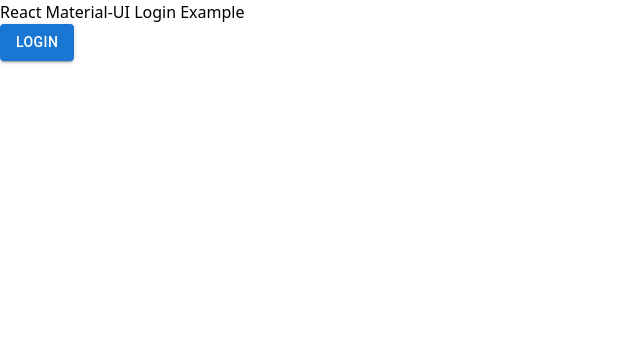
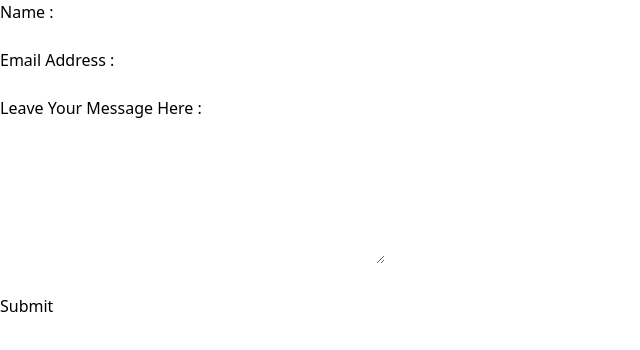
Before and after one commit to Thanush1307/Thnush.K, a React (Create React App) app: page / in a window 1280 px wide. Shown: the top 350 px of the page, without its empty margins (0-640 px from the left). Built offline with nearby package versions, Linux system fonts and the light colour scheme.

Commit message:
initial commit

```diff
--- a/src/App.js
+++ b/src/App.js
@@ -1,4 +1,17 @@
-import  "./App.css";
+import React from 'react';
+import BasicForm from './Day-2/BasicForm.jsx';
+
+function App() {
+  return(
+    <div>
+      <BasicForm/>
+    </div>
+  );
+}
+
+export default App;
+
+/*import  "./App.css";
 import React from 'react';
 import MaterialButton from './Day-4/MaterialButton';
 function App() {
@@ -9,7 +22,8 @@
     </div>
   );
 }
-export default App;
+export default App;*/
+
 /*import React from 'react';
 import FruitSurvey from "./Day-4/FruitSurvey";
 function App() {
--- /dev/null
+++ b/src/Day-2/BasicForm.jsx
@@ -0,0 +1,31 @@
+import React from 'react';
+import { useState } from 'react';
+
+const BasicForm = () => {
+
+    const [name, setName] = useState('');
+    const [email, setEmail] = useState('');
+    const [message, setMessage] = useState('');
+
+    const getElement = (event) => {
+        event.preventDefault();
+        console.log(name);
+        console.log(email);
+        console.log(message);
+    }
+    return(
+        <form onSubmit={getElement}>
+
+            <label>Name : <input id = "name" type = "text" onChange = {(event) => setName(event.target.value)}></input></label><br></br><br></br>
+
+            <label>Email Address : <input id = "email" type = "email" onChange = {(event) => setEmail(event.target.value)}></input></label><br></br><br></br>
+
+            <label>Leave Your Message Here :  <br></br><br></br><textarea id = "message" cols = "40" rows = "5" onChange = {(event) => setMessage(event.target.value)}></textarea></label>
+
+            <br></br><br></br>
+            <button>Submit</button>
+        </form>
+    );
+}
+
+export default BasicForm;
```
